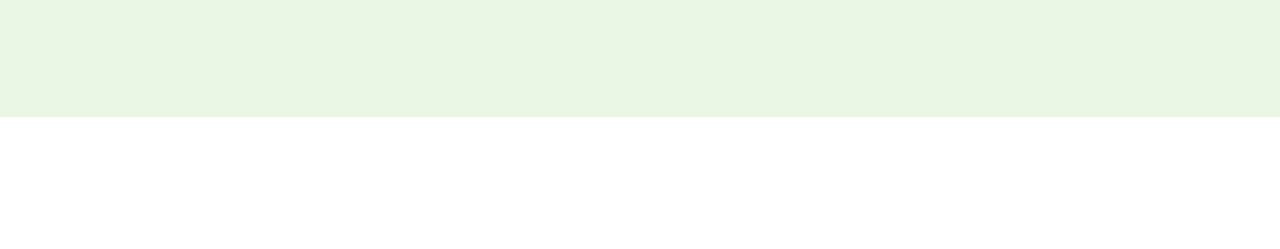
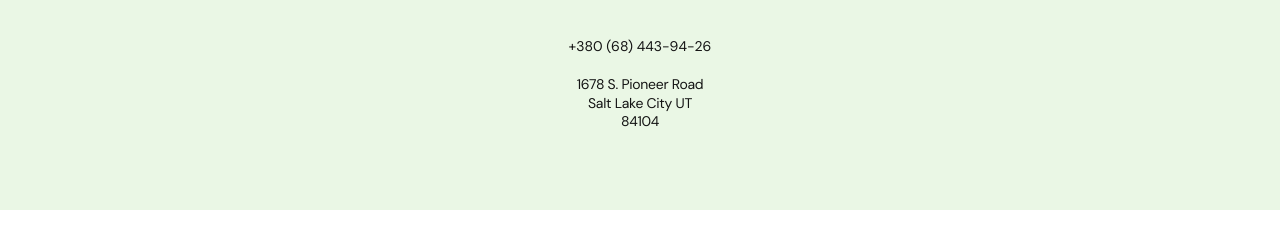
Before and after one commit to Max-Arslanov/goit-project-footer, a plain HTML site: page index.html in a window 1280 px wide. Shown: the part 239-488 px from the top of the page. Drawn offline with nearby package versions, Linux system fonts and the light colour scheme.

Commit message:
320 version complete

```diff
--- a/css/styles.css
+++ b/css/styles.css
@@ -102,3 +102,46 @@ body {
   color: #a1c487;
   fill: #a1c487;
 }
+.footer-address {
+  color: #141414;
+  text-align: center;
+  font-size: 14px;
+  font-style: normal;
+  font-weight: 400;
+  line-height: 1.29;
+  letter-spacing: -0.28px;
+  max-width: 135px;
+  margin-right: auto;
+  margin-left: auto;
+  margin-bottom: 0;
+  margin-top: 20px;
+  display: flex;
+}
+.phone-link {
+  color: #141414;
+  text-align: center;
+  font-size: 14px;
+  font-style: normal;
+  font-weight: 400;
+  line-height: 1.29;
+  text-transform: uppercase;
+}
+.phone-link:hover,
+.phone-link:focus {
+  color: #a1c487;
+}
+address {
+  display: flex;
+  align-items: center;
+  justify-content: center;
+  max-width: 143px;
+  margin-right: auto;
+  margin-left: auto;
+}
+.contact-list {
+  display: block;
+  width: 100%;
+  padding: 0;
+  margin-top: 0;
+  margin-bottom: 0;
+}
--- a/index.html
+++ b/index.html
@@ -99,6 +99,20 @@
             </li>
           </a>
         </ul>
+        <address>
+          <ul class="list contact-list">
+            <li>
+              <a href="tel:+380684439426" class="link phone-link"
+                >+380 (68) 443-94-26</a
+              >
+            </li>
+            <li>
+              <p class="footer-address">
+                1678 S. Pioneer Road Salt Lake City UT 84104
+              </p>
+            </li>
+          </ul>
+        </address>
       </div>
     </footer>
   </body>
```
